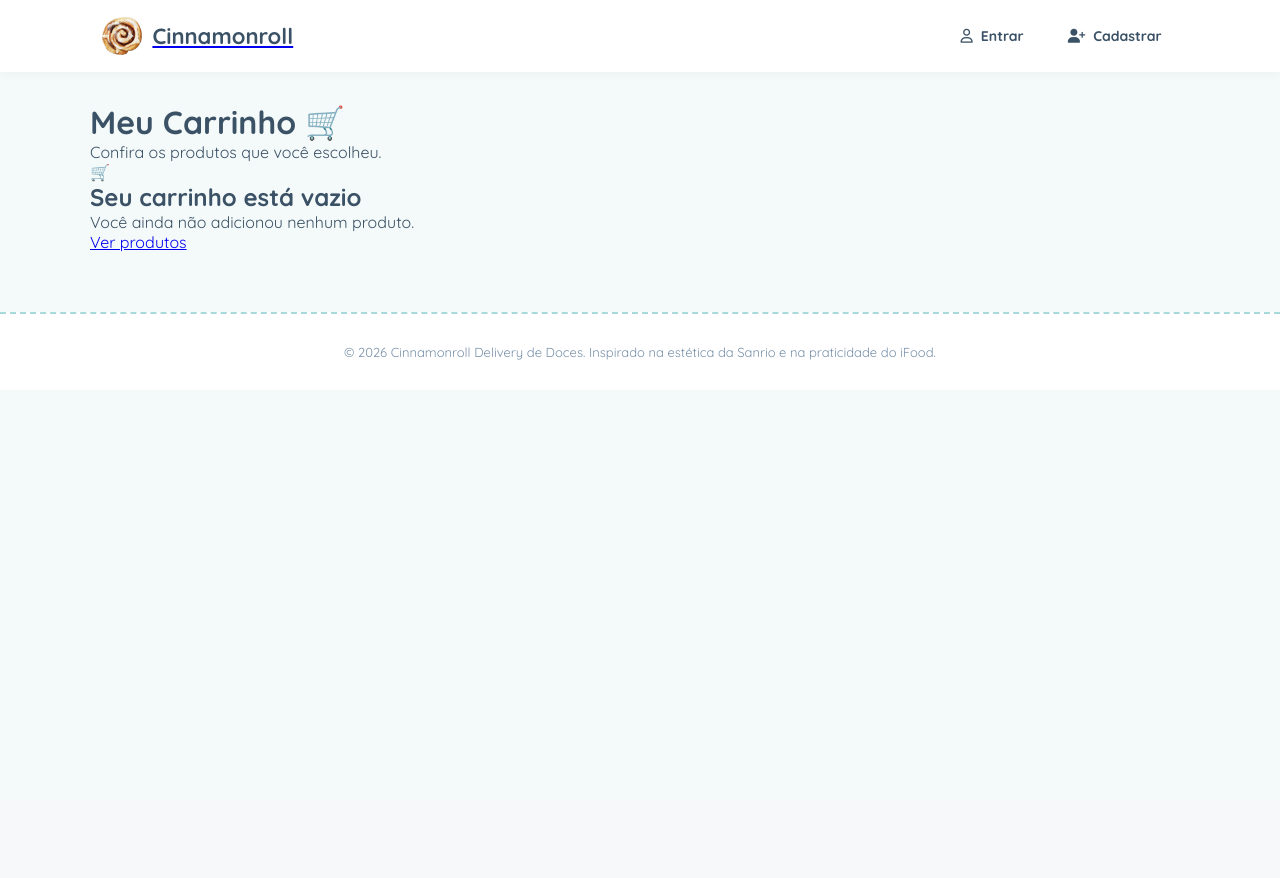
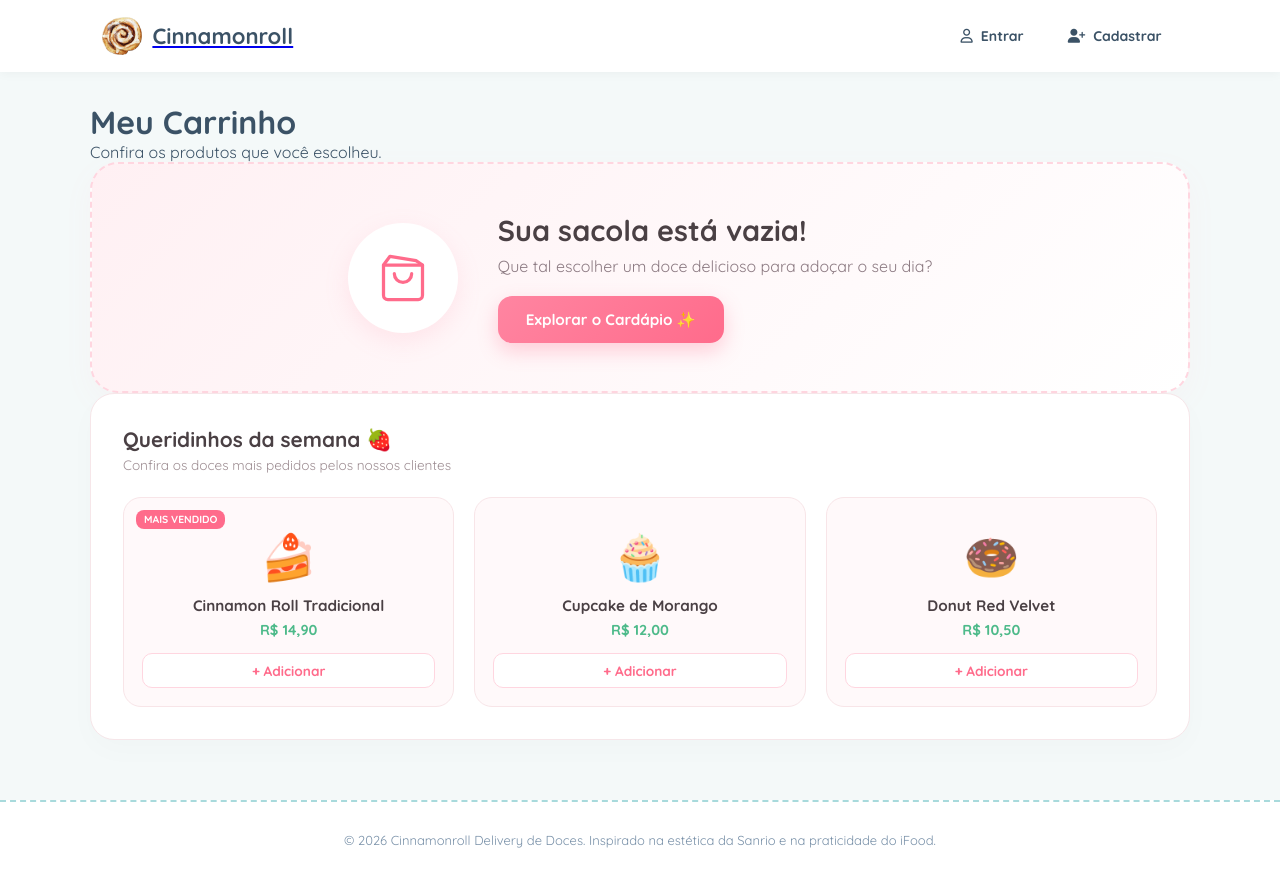
Before and after one commit to laura1050santos/Cinnamonroll, a Django app: template core/templates/core/carrinho.html in a window 1280 px wide. Before the commit the page ends 360 px from the top, so only its background shows below. Run offline with Django 5.2, Linux system fonts and the light colour scheme; the template is opened without the code that fills it, so the values that code supplies are empty.

Commit message:
carrinho fofo

```diff
--- a/core/templates/core/carrinho.html
+++ b/core/templates/core/carrinho.html
@@ -5,6 +5,7 @@
 {% block head %}
 
 <link rel="stylesheet" href="{% static 'forms.css' %}">
+<link rel="stylesheet" href="{% static 'carrinho.css' %}">
 
 {% endblock %}
 
@@ -13,7 +14,7 @@
 <div class="carrinho-container">
 
     <div class="carrinho-header">
-        <h1>Meu Carrinho 🛒</h1>
+        <h1>Meu Carrinho </h1>
         <p>Confira os produtos que você escolheu.</p>
     </div>
 
@@ -188,26 +189,69 @@
 
         <!-- CARRINHO VAZIO -->
 
-        <div class="carrinho-vazio">
 
-            <div class="carrinho-vazio-icon">
-                🛒
+
+
+
+        <!-- CARD PRINCIPAL DE AVISO -->
+        <div class="carrinho-vazio-card">
+            <div class="vazio-ilustracao">
+                <!-- Ícone Grande e Fofo de Sacola/Doces -->
+                <svg viewBox="0 0 24 24" fill="none" stroke="currentColor" stroke-width="1.5" stroke-linecap="round" stroke-linejoin="round">
+                    <path d="M6 2L3 6v14a2 2 0 0 0 2 2h14a2 2 0 0 0 2-2V6l-3-2z"></path>
+                    <line x1="3" y1="6" x2="21" y2="6"></line>
+                    <path d="M16 10a4 4 0 0 1-8 0"></path>
+                </svg>
             </div>
 
-            <h2>Seu carrinho está vazio</h2>
+            <div class="vazio-texto">
+                <h2>Sua sacola está vazia!</h2>
+                <p>Que tal escolher um doce delicioso para adoçar o seu dia?</p>
 
-            <p>
-                Você ainda não adicionou nenhum produto.
-            </p>
+                <a href="{% url 'cardapio' %}" class="btn-explorar">
+                    Explorar o Cardápio ✨
+                </a>
+            </div>
+        </div>
 
-            <a
-                href="{% url 'cardapio' %}"
-                class="continuar-btn"
-            >
-                Ver produtos
-            </a>
+        <!-- SEÇÃO DE RECOMENDAÇÕES PARA PREENCHER A TELA -->
+        <div class="sugestoes-secao">
+            <div class="sugestoes-header">
+                <h3>Queridinhos da semana 🍓</h3>
+                <p>Confira os doces mais pedidos pelos nossos clientes</p>
+            </div>
 
+            <div class="sugestoes-grid">
+                <!-- Exemplo de Card de Sugestão 1 -->
+                <div class="sugestao-card">
+                    <div class="sugestao-badge">Mais vendido</div>
+                    <div class="sugestao-img-placeholder">🍰</div>
+                    <h4>Cinnamon Roll Tradicional</h4>
+                    <p class="sugestao-preco">R$ 14,90</p>
+                    <a href="{% url 'cardapio' %}" class="btn-adicionar-rapido">+ Adicionar</a>
+                </div>
+
+                <!-- Exemplo de Card de Sugestão 2 -->
+                <div class="sugestao-card">
+                    <div class="sugestao-img-placeholder">🧁</div>
+                    <h4>Cupcake de Morango</h4>
+                    <p class="sugestao-preco">R$ 12,00</p>
+                    <a href="{% url 'cardapio' %}" class="btn-adicionar-rapido">+ Adicionar</a>
+                </div>
+
+                <!-- Exemplo de Card de Sugestão 3 -->
+                <div class="sugestao-card">
+                    <div class="sugestao-img-placeholder">🍩</div>
+                    <h4>Donut Red Velvet</h4>
+                    <p class="sugestao-preco">R$ 10,50</p>
+                    <a href="{% url 'cardapio' %}" class="btn-adicionar-rapido">+ Adicionar</a>
+                </div>
+            </div>
         </div>
+
+    </div>
+
+
 
     {% endif %}
 
--- /dev/null
+++ b/static/carrinho.css
@@ -0,0 +1,185 @@
+/* ==========================================
+   CARRINHO VAZIO (LAYOUT INTEGRADO & FULL)
+   ========================================== */
+
+.carrinho-vazio-wrapper {
+    display: flex;
+    flex-direction: column;
+    gap: 48px;
+    width: 100%;
+    max-width: 950px;
+    margin: 0 auto;
+    padding-bottom: 40px;
+}
+
+/* Card Banner Principal */
+.carrinho-vazio-card {
+    background: linear-gradient(135deg, #FFF0F3 0%, #FFFFFF 100%);
+    border-radius: 28px;
+    padding: 48px 32px;
+    display: flex;
+    align-items: center;
+    justify-content: center;
+    gap: 40px;
+    border: 2px dashed #FFD6E0;
+    box-shadow: 0 10px 30px rgba(255, 133, 161, 0.05);
+}
+
+.vazio-ilustracao {
+    width: 110px;
+    height: 110px;
+    background: #FFFFFF;
+    border-radius: 50%;
+    display: flex;
+    align-items: center;
+    justify-content: center;
+    box-shadow: 0 8px 25px rgba(255, 133, 161, 0.15);
+    flex-shrink: 0;
+}
+
+.vazio-ilustracao svg {
+    width: 52px;
+    height: 52px;
+    stroke: #FF6B8B;
+}
+
+.vazio-texto h2 {
+    font-size: 1.8rem;
+    font-weight: 800;
+    color: #4A4044;
+    margin-bottom: 8px;
+}
+
+.vazio-texto p {
+    color: #8C7A82;
+    font-size: 1rem;
+    margin-bottom: 20px;
+}
+
+.btn-explorar {
+    display: inline-block;
+    background: linear-gradient(135deg, #FF85A1, #FF6B8B);
+    color: #FFFFFF;
+    padding: 14px 28px;
+    border-radius: 14px;
+    font-weight: 700;
+    font-size: 0.95rem;
+    text-decoration: none;
+    box-shadow: 0 8px 20px rgba(255, 107, 139, 0.3);
+    transition: all 0.25s ease;
+}
+
+.btn-explorar:hover {
+    transform: translateY(-2px);
+    box-shadow: 0 12px 25px rgba(255, 107, 139, 0.4);
+}
+
+/* Seção de Sugestões de Doces */
+.sugestoes-secao {
+    background: #FFFFFF;
+    border-radius: 24px;
+    padding: 32px;
+    border: 1px solid #F6E6E9;
+    box-shadow: 0 10px 30px rgba(0, 0, 0, 0.02);
+}
+
+.sugestoes-header {
+    margin-bottom: 24px;
+}
+
+.sugestoes-header h3 {
+    font-size: 1.3rem;
+    font-weight: 700;
+    color: #4A4044;
+    margin-bottom: 4px;
+}
+
+.sugestoes-header p {
+    font-size: 0.85rem;
+    color: #9E8E93;
+}
+
+.sugestoes-grid {
+    display: grid;
+    grid-template-columns: repeat(auto-fit, minmax(220px, 1fr));
+    gap: 20px;
+}
+
+.sugestao-card {
+    background: #FFF9FA;
+    border-radius: 18px;
+    padding: 18px;
+    border: 1px solid #F8E5E8;
+    position: relative;
+    display: flex;
+    flex-direction: column;
+    align-items: center;
+    text-align: center;
+    transition: all 0.2s ease;
+}
+
+.sugestao-card:hover {
+    transform: translateY(-4px);
+    background: #FFFFFF;
+    box-shadow: 0 8px 20px rgba(255, 133, 161, 0.12);
+}
+
+.sugestao-badge {
+    position: absolute;
+    top: 12px;
+    left: 12px;
+    background: #FF6B8B;
+    color: #FFF;
+    font-size: 0.65rem;
+    font-weight: 800;
+    padding: 3px 8px;
+    border-radius: 8px;
+    text-transform: uppercase;
+}
+
+.sugestao-img-placeholder {
+    font-size: 2.8rem;
+    margin: 12px 0;
+}
+
+.sugestao-card h4 {
+    font-size: 0.95rem;
+    font-weight: 700;
+    color: #4A4044;
+    margin-bottom: 6px;
+}
+
+.sugestao-preco {
+    font-size: 0.9rem;
+    font-weight: 800;
+    color: #4EBA8A;
+    margin-bottom: 14px;
+}
+
+.btn-adicionar-rapido {
+    width: 100%;
+    background: #FFFFFF;
+    color: #FF6B8B;
+    border: 1.5px solid #FFD6E0;
+    padding: 8px;
+    border-radius: 10px;
+    font-size: 0.85rem;
+    font-weight: 700;
+    text-decoration: none;
+    transition: all 0.2s ease;
+}
+
+.btn-adicionar-rapido:hover {
+    background: #FF6B8B;
+    color: #FFFFFF;
+    border-color: #FF6B8B;
+}
+
+/* Responsivo */
+@media (max-width: 650px) {
+    .carrinho-vazio-card {
+        flex-direction: column;
+        text-align: center;
+        padding: 32px 20px;
+    }
+}
```
Also changed, not shown: README.md, db.sqlite3.
